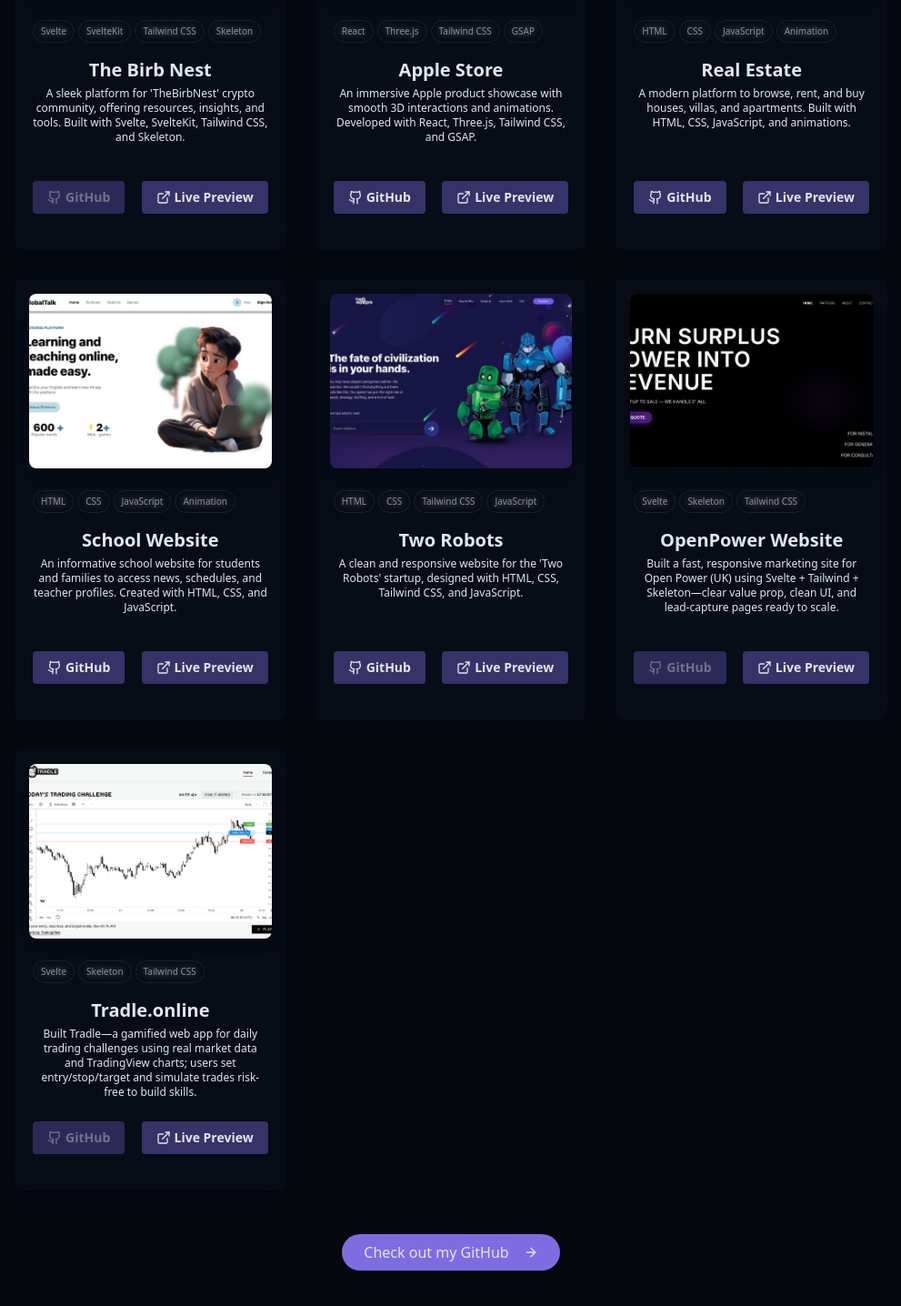
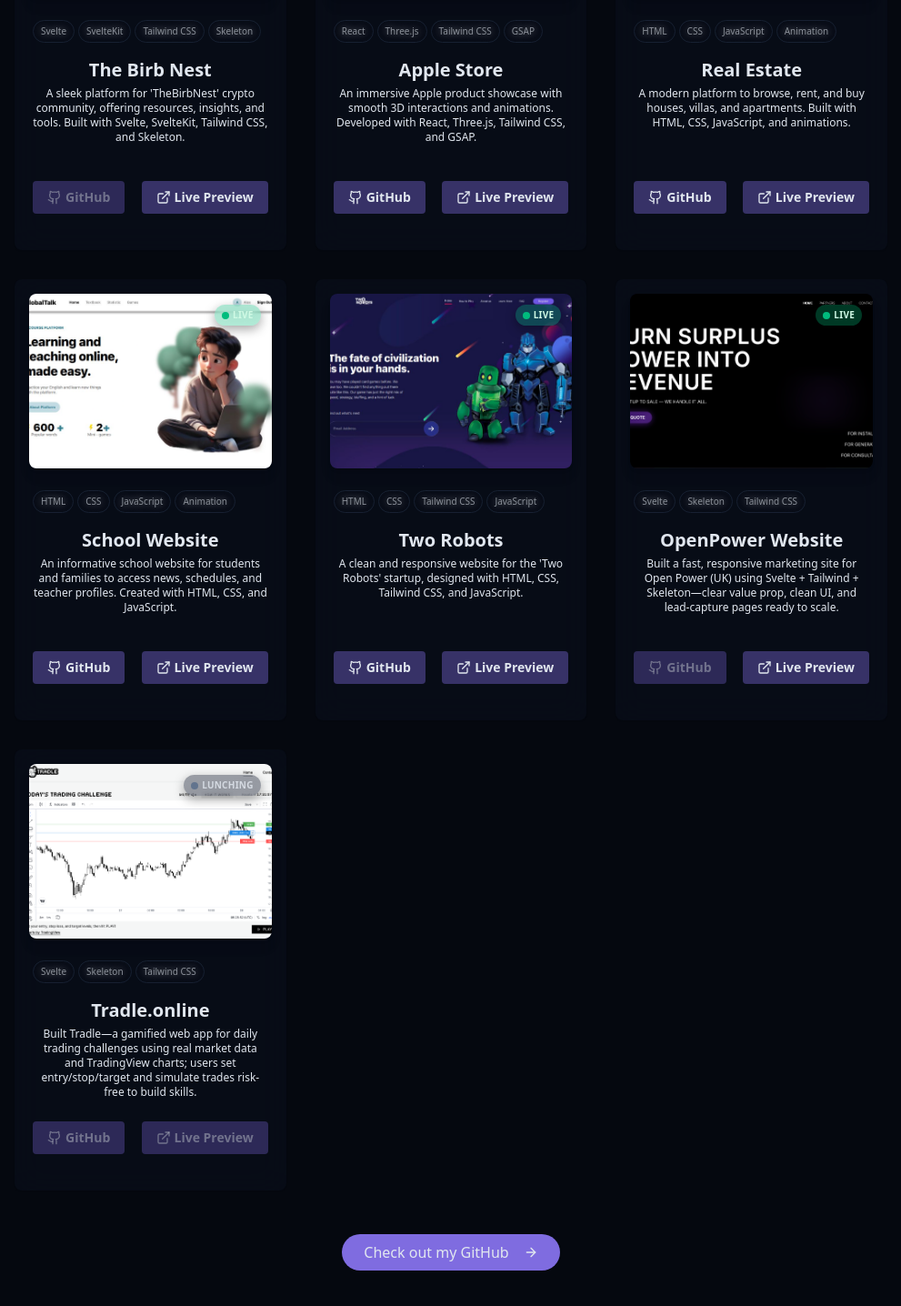
Before and after one commit to mahzzaa/react-portfolio, a React (Vite) app: page / in a window 1280 px wide. Shown: the part 2876-4312 px from the top of the page at 91% size, without its empty margins (144-1135 px from the left). Built offline with nearby package versions, Linux system fonts and the light colour scheme.

Commit message:
Add live status indicator and disable preview if unavailable
Introduces a visual 'Live' badge for projects with a demo URL and a 'Lunching' badge for those without. The 'Live Preview' button is now disabled when no demo URL is present, improving user feedback and accessibility.

```diff
--- a/src/components/ProjectSection.jsx
+++ b/src/components/ProjectSection.jsx
@@ -102,6 +102,22 @@
             >
               <div className="relative w-full h-48 overflow-hidden transition-shadow duration-500 rounded-md shadow-lg group-hover:shadow-xl">
                 <div className="absolute inset-0 transition-opacity duration-500 opacity-0 bg-gradient-to-t from-black/50 to-transparent group-hover:opacity-100"></div>
+                <div className="absolute z-10 top-3 right-3">
+                  {project.demoUrl ? (
+                    <span className="flex items-center gap-1 px-2 py-1 text-[10px] font-semibold tracking-wide uppercase rounded-full bg-emerald-500/30 text-emerald-100 backdrop-blur shadow-[0_4px_12px_rgba(0,0,0,0.35)]">
+                      <span className="relative flex w-2 h-2">
+                        <span className="absolute inline-flex w-full h-full rounded-full opacity-75 bg-emerald-400 animate-ping"></span>
+                        <span className="relative inline-flex w-2 h-2 rounded-full bg-emerald-500"></span>
+                      </span>
+                      Live
+                    </span>
+                  ) : (
+                    <span className="flex items-center gap-1 px-2 py-1 text-[10px] font-semibold tracking-wide uppercase rounded-full bg-slate-900/40 text-slate-200/80 backdrop-blur shadow-[0_4px_12px_rgba(0,0,0,0.35)]">
+                      <span className="inline-flex w-2 h-2 rounded-full bg-slate-500"></span>
+                      Lunching
+                    </span>
+                  )}
+                </div>
                 <img
                   src={project.image}
                   alt={project.name}
@@ -114,7 +130,9 @@
                     <span
                       key={index}
                       className="px-2 py-1 text-[10px] font-thin border rounded-full text-secondary-foreground bg-secondary border-secondary opacity-60"
-                      style={{ textShadow: "0 0 8px rgba(255, 255, 255, 0.8)" }}
+                      style={{
+                        textShadow: "0 0 8px rgba(255, 255, 255, 0.8)",
+                      }}
                     >
                       {tag}
                     </span>
@@ -150,6 +168,7 @@
                         <p>GitHub</p>{" "}
                       </button>
                     )}
+                    {project.demoUrl ? (
                       <a
                         href={project.demoUrl}
                         target="_blank"
@@ -162,8 +181,17 @@
                         }
                       >
                         <ExternalLink className="inline-block w-4 h-4 mr-1" />
-                      <p>Live Preview</p>{" "}
+                        <p>Live Preview</p>
                       </a>
+                    ) : (
+                      <button
+                        disabled
+                        className="flex items-center justify-center px-4 py-2 text-sm font-semibold rounded cursor-not-allowed text-foreground/50 bg-primary/40 opacity-80"
+                      >
+                        <ExternalLink className="inline-block w-4 h-4 mr-1" />
+                        <p>Live Preview</p>
+                      </button>
+                    )}
                   </div>
                 </div>
               </div>
```
Lines whose indentation alone changed are shown as unchanged.
